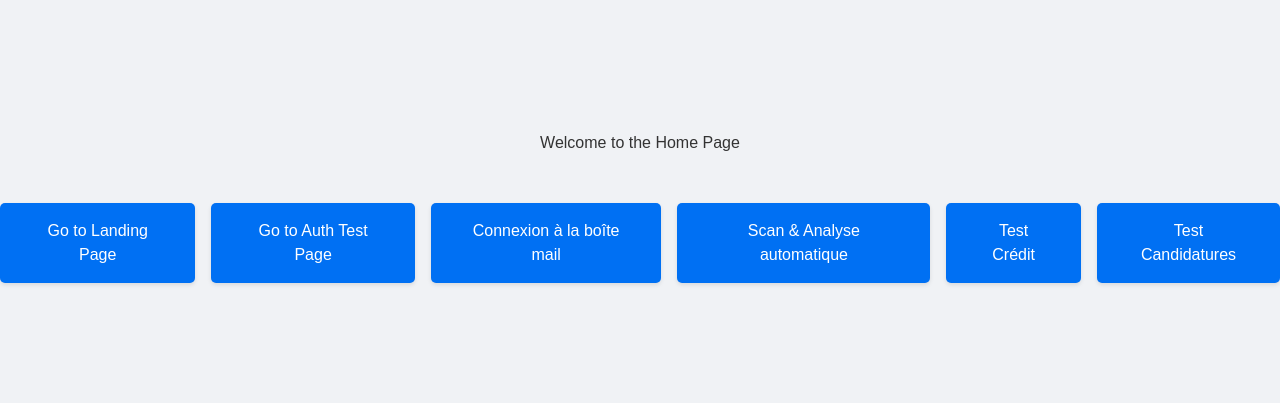
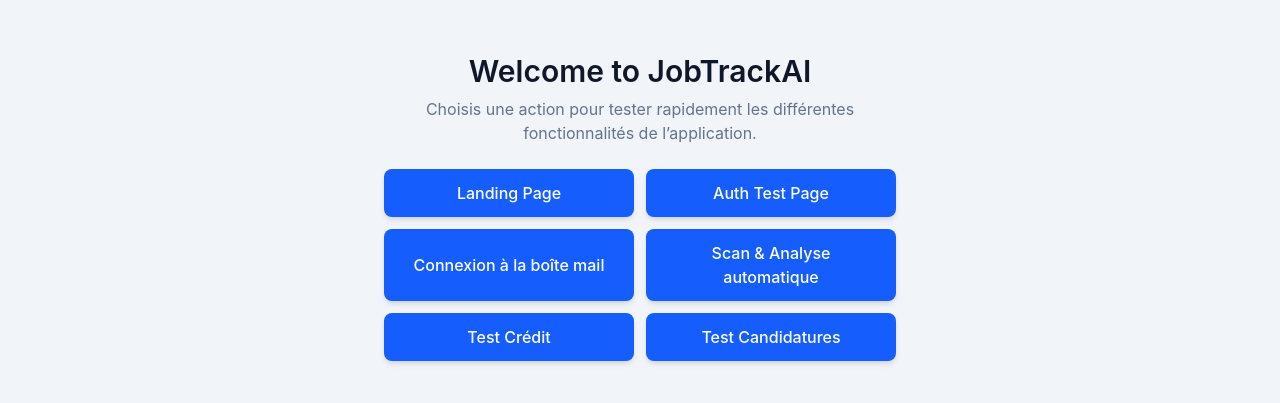
Before and after one commit to JohannSR28/jobtrackai, a Next.js app: page / in a window 1280 px wide. Shown: the part 193-596 px from the top of the page. Built offline with nearby package versions, Linux system fonts and the light colour scheme; no server answers.

Commit message:
sync before push

```diff
--- a/app/page.tsx
+++ b/app/page.tsx
@@ -1,121 +1,52 @@
 "use client";
 
-import { redirect } from "next/navigation";
-import type { CSSProperties } from "react";
+import { useRouter } from "next/navigation";
+
+const LINKS = [
+  { label: "Landing Page", href: "/landing-page" },
+  { label: "Auth Test Page", href: "/auth-test-page" },
+  { label: "Connexion à la boîte mail", href: "/mail-connection" },
+  { label: "Scan & Analyse automatique", href: "/scan-and-analyze" },
+  { label: "Test Crédit", href: "/credits-test" },
+  { label: "Test Candidatures", href: "/application-test" },
+];
 
 export default function HomePage() {
-  const mainStyle: CSSProperties = {
-    display: "flex",
-    flexDirection: "column",
-    alignItems: "center",
-    justifyContent: "center",
-    minHeight: "100vh",
-    backgroundColor: "#f0f2f5",
-    fontFamily: "Arial, sans-serif",
-  };
-
-  const h1Style: CSSProperties = {
-    color: "#333",
-    marginBottom: "3rem",
-  };
-
-  const buttonContainerStyle: CSSProperties = {
-    display: "flex",
-    gap: "1rem",
-  };
-
-  const buttonStyle: CSSProperties = {
-    padding: "1rem 2rem",
-    fontSize: "1rem",
-    color: "#fff",
-    backgroundColor: "#0070f3",
-    border: "none",
-    borderRadius: "5px",
-    cursor: "pointer",
-    boxShadow: "0 2px 4px rgba(0, 0, 0, 0.1)",
-    transition: "background-color 0.3s, transform 0.2s",
-  };
-
-  const handleMouseOver = (e: React.MouseEvent<HTMLButtonElement>) => {
-    e.currentTarget.style.backgroundColor = "#005bb5";
-  };
-
-  const handleMouseOut = (e: React.MouseEvent<HTMLButtonElement>) => {
-    e.currentTarget.style.backgroundColor = "#0070f3";
-  };
-
-  const handleMouseDown = (e: React.MouseEvent<HTMLButtonElement>) => {
-    e.currentTarget.style.transform = "scale(0.98)";
-  };
-
-  const handleMouseUp = (e: React.MouseEvent<HTMLButtonElement>) => {
-    e.currentTarget.style.transform = "scale(1)";
-  };
+  const router = useRouter();
 
   return (
-    <main style={mainStyle}>
-      <h1 style={h1Style}>Welcome to the Home Page</h1>
-      <div style={buttonContainerStyle}>
-        <button
-          onClick={() => redirect("/landing-page")}
-          style={buttonStyle}
-          onMouseOver={handleMouseOver}
-          onMouseOut={handleMouseOut}
-          onMouseDown={handleMouseDown}
-          onMouseUp={handleMouseUp}
-        >
-          Go to Landing Page
-        </button>
-        <button
-          onClick={() => redirect("/auth-test-page")}
-          style={buttonStyle}
-          onMouseOver={handleMouseOver}
-          onMouseOut={handleMouseOut}
-          onMouseDown={handleMouseDown}
-          onMouseUp={handleMouseUp}
-        >
-          Go to Auth Test Page
-        </button>
-        <button
-          onClick={() => redirect("/mail-connection")}
-          style={buttonStyle}
-          onMouseOver={handleMouseOver}
-          onMouseOut={handleMouseOut}
-          onMouseDown={handleMouseDown}
-          onMouseUp={handleMouseUp}
-        >
-          Connexion à la boîte mail
-        </button>
-        <button
-          onClick={() => redirect("/scan-and-analyze")}
-          style={buttonStyle}
-          onMouseOver={handleMouseOver}
-          onMouseOut={handleMouseOut}
-          onMouseDown={handleMouseDown}
-          onMouseUp={handleMouseUp}
-        >
-          Scan & Analyse automatique
-        </button>
-        <button
-          onClick={() => redirect("/credits-test")}
-          style={buttonStyle}
-          onMouseOver={handleMouseOver}
-          onMouseOut={handleMouseOut}
-          onMouseDown={handleMouseDown}
-          onMouseUp={handleMouseUp}
-        >
-          Test Crédit
-        </button>
-        <button
-          onClick={() => redirect("/application-test")}
-          style={buttonStyle}
-          onMouseOver={handleMouseOver}
-          onMouseOut={handleMouseOut}
-          onMouseDown={handleMouseDown}
-          onMouseUp={handleMouseUp}
-        >
-          Test Candidatures
-        </button>
+    <main className="min-h-screen bg-slate-100 flex items-center justify-center px-4">
+      <div className="w-full max-w-lg space-y-6 text-center">
+        <div>
+          <h1 className="text-2xl sm:text-3xl font-semibold text-slate-900">
+            Welcome to JobTrackAI
+          </h1>
+          <p className="mt-2 text-sm sm:text-base text-slate-500">
+            Choisis une action pour tester rapidement les différentes
+            fonctionnalités de l’application.
+          </p>
+        </div>
+
+        <div className="grid grid-cols-1 sm:grid-cols-2 gap-3">
+          {LINKS.map((link) => (
+            <button
+              key={link.href}
+              type="button"
+              onClick={() => router.push(link.href)}
+              className="
+                w-full rounded-lg bg-blue-600 px-4 py-3 text-sm sm:text-base
+                font-medium text-white shadow-md
+                transition
+                hover:bg-blue-700
+                active:scale-95
+                focus:outline-none focus:ring-2 focus:ring-blue-500 focus:ring-offset-2
+                text-center
+              "
+            >
+              {link.label}
+            </button>
+          ))}
+        </div>
       </div>
     </main>
   );
```
